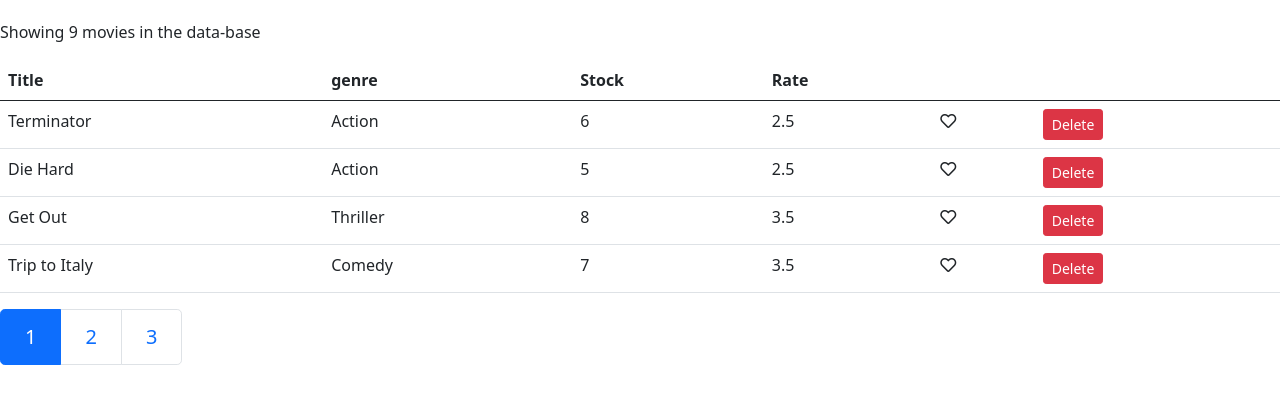
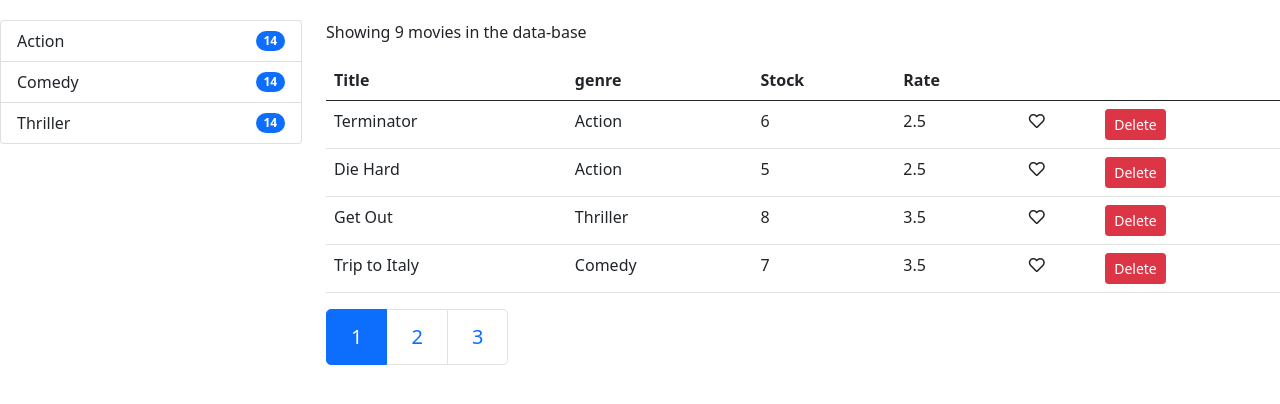
Before and after one commit to iGotABadIdea/Movie-Renting-app, a React (Create React App) app: page / in a window 1280 px wide. Shown: the top 404 px of the page. Built offline with nearby package versions, Linux system fonts and the light colour scheme.

Commit message:
list created

```diff
--- a/package.json
+++ b/package.json
@@ -12,6 +12,7 @@
     "font-awesome": "^4.7.0",
     "loadash": "^1.0.0",
     "lodash": "^4.17.21",
+    "prop-types": "^15.7.2",
     "react": "^17.0.2",
     "react-dom": "^17.0.2",
     "react-scripts": "4.0.3",
--- /dev/null
+++ b/src/components/common/listGroup.jsx
@@ -0,0 +1,14 @@
+ import React, { Component } from 'react';
+const ListGroup = (props) => {
+    const {items,textProperty,valueProperty} = props;
+
+    return ( <div class="list-group">
+
+  {items.map(item=> <li key={item[valueProperty]}  class="list-group-item list-group-item-action d-flex justify-content-between align-items-center" aria-current="true">
+    {item[textProperty]}
+    <span class="badge bg-primary rounded-pill align">14</span>
+  </li>)}
+</div> );
+}
+
+export default ListGroup;
--- a/src/components/movies.jsx
+++ b/src/components/movies.jsx
@@ -1,14 +1,20 @@
 import React, { Component } from 'react';
 import { getMovies } from "../services/fakeMovieService";
+import { getGenres } from '../services/fakeGenreService';
 import Like from './common/like';
 import Pagination from './common/pagination'
 import {paginate} from '../utils/paginate';
+import ListGroup from './common/listGroup'
 class Movies extends Component {
     state = {
-        movies:getMovies(),
+        movies:[],
+        genres:[],
         pageSize:4,
         currentPage:1
      };
+     componentDidMount() {
+       this.setState({movies:getMovies(),genres:getGenres()});
+     }
      handleDelete=movie=>{
        const movies2=this.state.movies.filter(m=>(m._id!==movie._id))
        this.setState({movies:movies2})
@@ -22,16 +28,27 @@ class Movies extends Component {
      };
      handlePageChange=(page)=>{
        this.setState({currentPage:page})
+     };
+     handleGenreSelect=genre=>{
+
      }
     render() {
       const {length:count}=this.state.movies;
-      const {pageSize,currentPage,movies:allMovies}=this.state;
+      const {pageSize,currentPage,genres,movies:allMovies}=this.state;
       if(count===0) return <p>There are no Movies in the data base</p>
       const movies=paginate(allMovies,currentPage,pageSize)
         return (
-          <React.Fragment>
-            <p>Showing {count} movies in the data-base</p>
-        <table className="table table-hover">
+              <div className='row'>
+          <div className="col-3">
+            <ListGroup
+            items={genres }
+            textProperty="name"
+            valueProperty="_id"
+            onItemSelect={this.handleGenreSelect } />
+          </div>
+           <div className="col">
+             <p>Showing {count} movies in the data-base</p>
+           <table className="table table-hover">
   <thead>
     <tr>
       <th scope="col">Title</th>
@@ -60,8 +77,10 @@ class Movies extends Component {
 </table>
 <Pagination itemsCount={count} pageSize={pageSize} onPageChange={this.handlePageChange}
 currentPage={currentPage}/>
- </React.Fragment>);
-    }
+          </div>
+        </div>
+
+        )}
 }
 
 export  default Movies ;
```
Also changed, not shown: src/components/common/pagination.jsx (+8 -1 lines), 1 other file (tests, documents, lock files or other folders).
